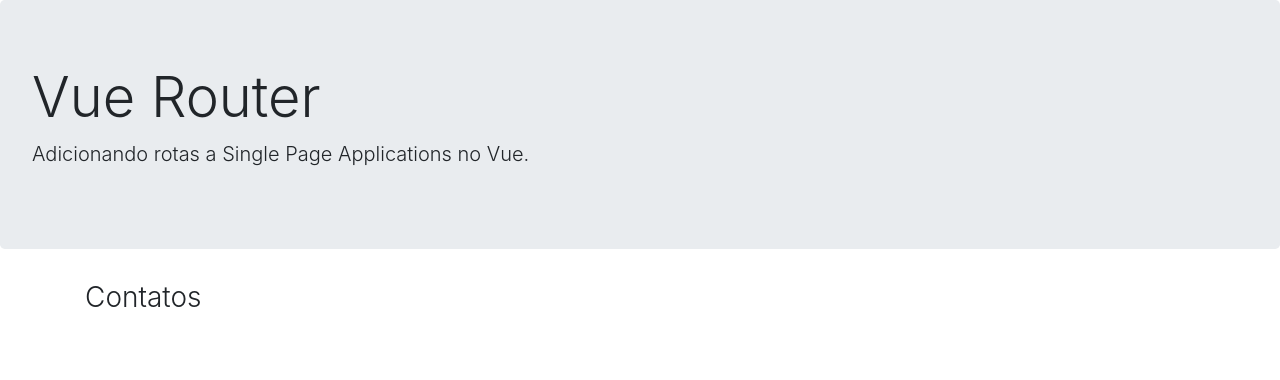
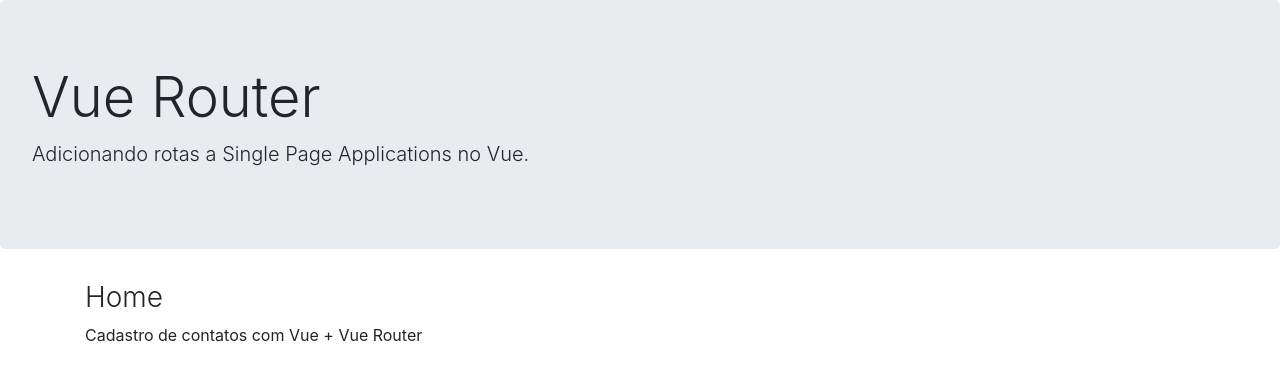
Before and after one commit to Matheus-Alpe/vue-router-example, a Vue app: page / in a window 1280 px wide. Shown: the top 380 px of the page. Built offline with nearby package versions, Linux system fonts and the light colour scheme.

Commit message:
feat: first route.

```diff
--- a/src/App.vue
+++ b/src/App.vue
@@ -8,7 +8,7 @@
 
         <div class="container">
 
-            <h3 class="font-weight-light">Contatos</h3>
+            <router-view></router-view>
 
         </div>
 
--- a/src/main.js
+++ b/src/main.js
@@ -1,13 +1,24 @@
 import Vue from 'vue'
 import VueRouter from 'vue-router'
 import App from './App.vue'
+import Contatos from './views/contatos/Contatos.vue'
+import Home from './views/Home.vue'
 
 Vue.config.productionTip = false
 
 Vue.use(VueRouter)
 
 const router = new VueRouter({
-  routes: []
+  routes: [
+    {
+      path: '/contatos',
+      component: Contatos
+    },
+    {
+      path: '/',
+      component: Home
+    }
+  ]
 })
 
 new Vue({
--- /dev/null
+++ b/src/views/Home.vue
@@ -0,0 +1,16 @@
+<template>
+    <div>
+        <h3 class="font-weight-light">Home</h3>
+        <p>Cadastro de contatos com Vue + Vue Router</p>
+    </div>
+</template>
+
+<script>
+export default {
+
+}
+</script>
+
+<style>
+
+</style>
--- /dev/null
+++ b/src/views/contatos/Contatos.vue
@@ -0,0 +1,13 @@
+<template>
+    <h3 class="font-weight-light">Contatos</h3>
+</template>
+
+<script>
+export default {
+
+}
+</script>
+
+<style>
+
+</style>
```
